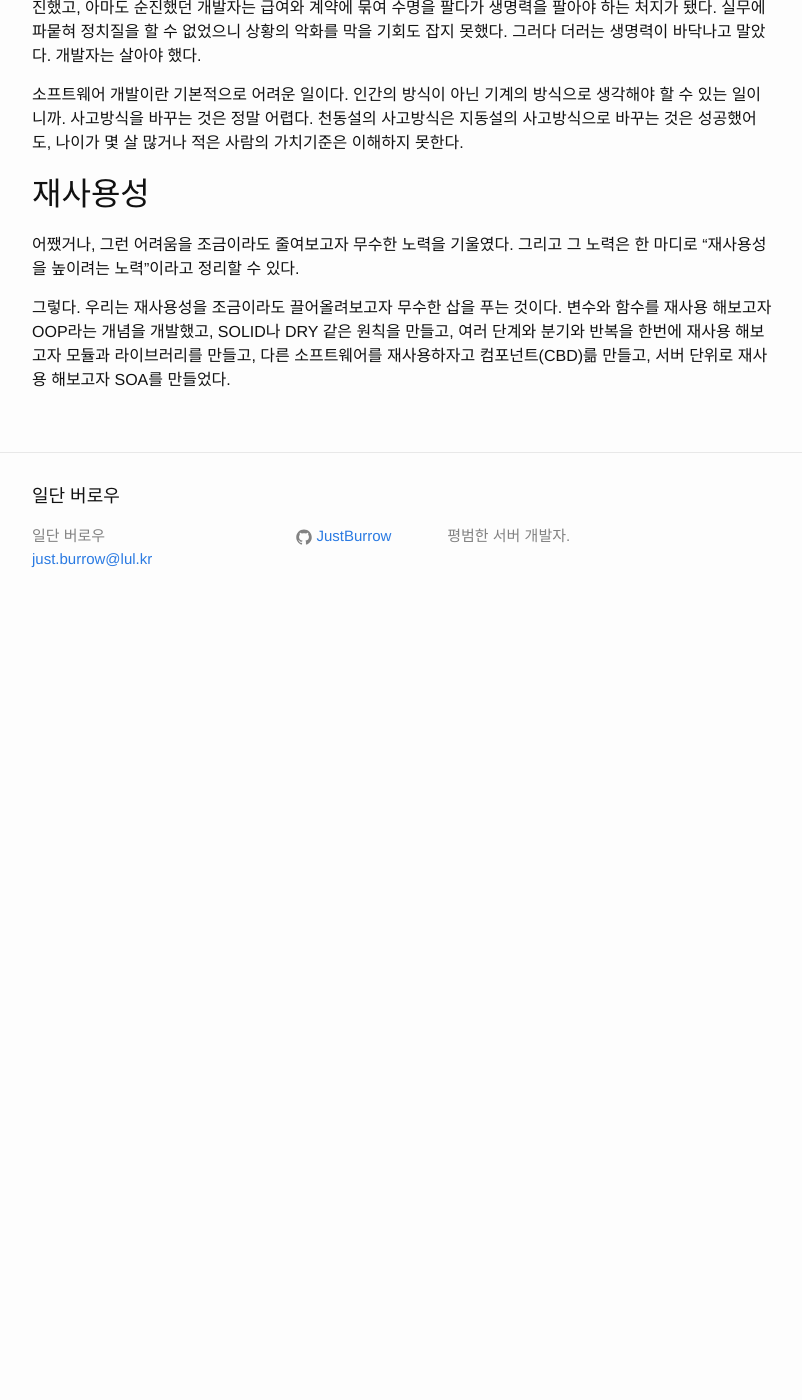
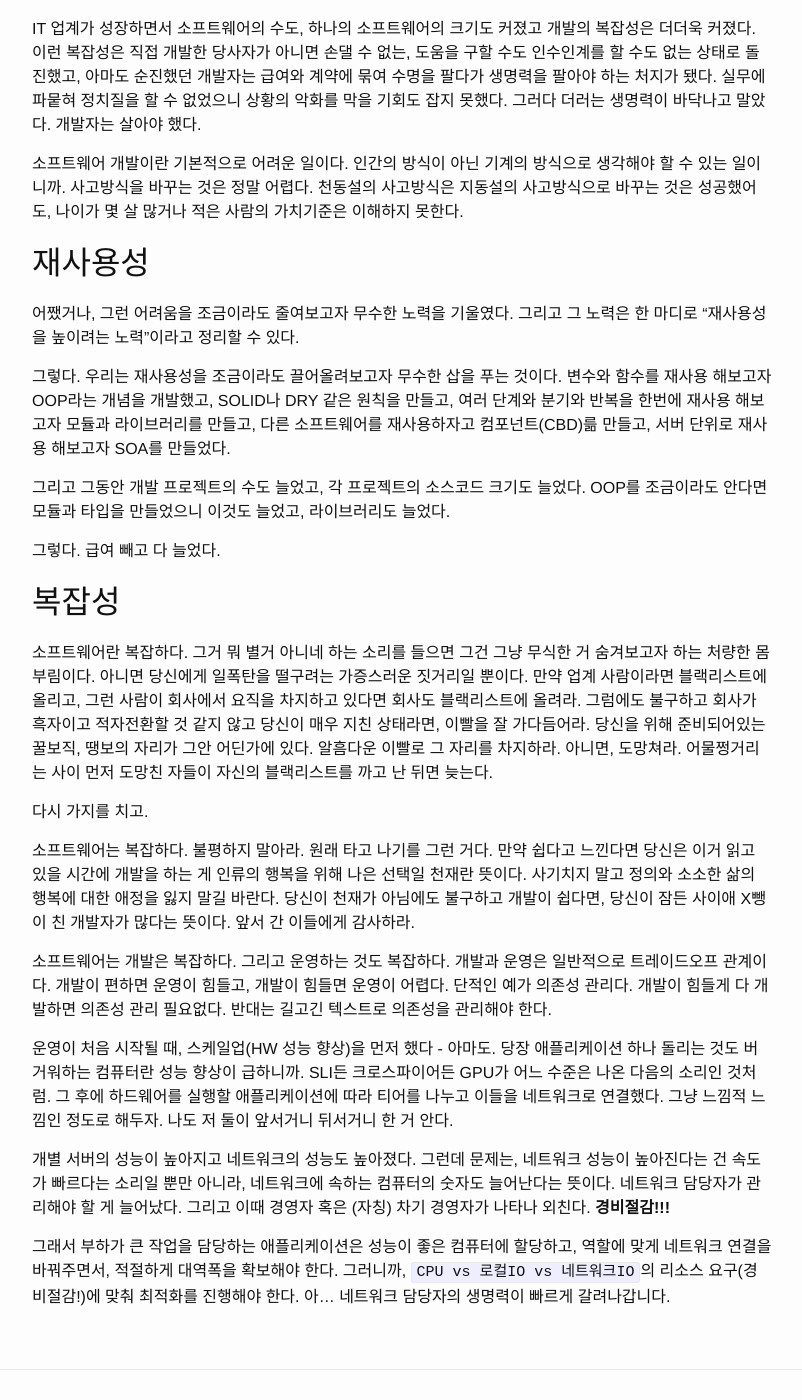
Before and after one commit to JustBurrow/JustBurrow.github.io, a Jekyll site: the page built from _posts/2016-11-29-about-microservice.markdown, in a window 1280 px wide and 1400 px high, scrolled down 426 px. Shown: the whole window, without its empty margins (238-1040 px from the left). Built offline with Jekyll 4.4.1, drawn with Linux system fonts in a browser that asks for light colours; before the commit the page ends 1056 px from its top, so only the background shows below that; some of the changed text lies outside the part shown.

Commit message:
(ADD) 복잡성에 관하여.
이제 시작.

```diff
--- a/_posts/2016-11-29-about-microservice.markdown
+++ b/_posts/2016-11-29-about-microservice.markdown
@@ -2,6 +2,9 @@
 layout: post
 title: Microservice architecture에 관한 잡생각
 ---
+
+> 이 포스트는 수 많은 억측과 상상과 착각으로 버무린 소설임을 밝힙니다.
+> 이 소설을 있는 그대로 믿었을 경우 생길 수도 있는 부끄러움은 당신의 몫입니다.
 
 C 프로그래밍을 거의 하지 않았기 때문에, 아는 바 거의 없는 시대이지만, 어쨌든 과거에 Procedure 프로그래밍이 있었다. 물론 어셈블리나 기계어의 시대도 있었지만 그건 거의 선사시대에 메머드 똥침놓던 시절의 느낌이니 빼자. 손바닥 터져라 비벼서 불피우는 건 재미나 특수한 환경 때문에 하는 거지 일상 생활은 아니다.
 
@@ -16,3 +19,23 @@ IT 업계가 성장하면서 소프트웨어의 수도, 하나의 소프트웨
 어쨌거나, 그런 어려움을 조금이라도 줄여보고자 무수한 노력을 기울였다. 그리고 그 노력은 한 마디로 "재사용성을 높이려는 노력"이라고 정리할 수 있다.
 
 그렇다. 우리는 재사용성을 조금이라도 끌어올려보고자 무수한 삽을 푸는 것이다. 변수와 함수를 재사용 해보고자 OOP라는 개념을 개발했고, SOLID나 DRY 같은 원칙을 만들고, 여러 단계와 분기와 반복을 한번에 재사용 해보고자 모듈과 라이브러리를 만들고, 다른 소프트웨어를 재사용하자고 컴포넌트(CBD)륾 만들고, 서버 단위로 재사용 해보고자 SOA를 만들었다.
+
+그리고 그동안 개발 프로젝트의 수도 늘었고, 각 프로젝트의 소스코드 크기도 늘었다. OOP를 조금이라도 안다면 모듈과 타입을 만들었으니 이것도 늘었고, 라이브러리도 늘었다.
+
+그렇다. 급여 빼고 다 늘었다.
+
+## 복잡성
+
+소프트웨어란 복잡하다. 그거 뭐 별거 아니네 하는 소리를 들으면 그건 그냥 무식한 거 숨겨보고자 하는 처량한 몸부림이다. 아니면 당신에게 일폭탄을 떨구려는 가증스러운 짓거리일 뿐이다. 만약 업계 사람이라면 블랙리스트에 올리고, 그런 사람이 회사에서 요직을 차지하고 있다면 회사도 블랙리스트에 올려라. 그럼에도 불구하고 회사가 흑자이고 적자전환할 것 같지 않고 당신이 매우 지친 상태라면, 이빨을 잘 가다듬어라. 당신을 위해 준비되어있는 꿀보직, 땡보의 자리가 그안 어딘가에 있다. 알흠다운 이빨로 그 자리를 차지하라. 아니면, 도망쳐라. 어물쩡거리는 사이 먼저 도망친 자들이 자신의 블랙리스트를 까고 난 뒤면 늦는다.
+
+다시 가지를 치고.
+
+소프트웨어는 복잡하다. 불평하지 말아라. 원래 타고 나기를 그런 거다. 만약 쉽다고 느낀다면 당신은 이거 읽고 있을 시간에 개발을 하는 게 인류의 행복을 위해 나은 선택일 천재란 뜻이다. 사기치지 말고 정의와 소소한 삶의 행복에 대한 애정을 잃지 말길 바란다. 당신이 천재가 아님에도 불구하고 개발이 쉽다면, 당신이 잠든 사이애 X뺑이 친 개발자가 많다는 뜻이다. 앞서 간 이들에게 감사하라.
+
+소프트웨어는 개발은 복잡하다. 그리고 운영하는 것도 복잡하다. 개발과 운영은 일반적으로 트레이드오프 관계이다. 개발이 편하면 운영이 힘들고, 개발이 힘들면 운영이 어렵다. 단적인 예가 의존성 관리다. 개발이 힘들게 다 개발하면 의존성 관리 필요없다. 반대는 길고긴 텍스트로 의존성을 관리해야 한다.
+
+운영이 처음 시작될 때, 스케일업(HW 성능 향상)을 먼저 했다 - 아마도. 당장 애플리케이션 하나 돌리는 것도 버거워하는 컴퓨터란 성능 향상이 급하니까. SLI든 크로스파이어든 GPU가 어느 수준은 나온 다음의 소리인 것처럼. 그 후에 하드웨어를 실행할 애플리케이션에 따라 티어를 나누고 이들을 네트워크로 연결했다. 그냥 느낌적 느낌인 정도로 해두자. 나도 저 둘이 앞서거니 뒤서거니 한 거 안다.
+
+개별 서버의 성능이 높아지고 네트워크의 성능도 높아졌다. 그런데 문제는, 네트워크 성능이 높아진다는 건 속도가 빠르다는 소리일 뿐만 아니라, 네트워크에 속하는 컴퓨터의 숫자도 늘어난다는 뜻이다. 네트워크 담당자가 관리해야 할 게 늘어났다. 그리고 이때 경영자 혹은 (자칭) 차기 경영자가 나타나 외친다. **경비절감!!!**
+
+그래서 부하가 큰 작업을 담당하는 애플리케이션은 성능이 좋은 컴퓨터에 할당하고, 역할에 맞게 네트워크 연결을 바꿔주면서, 적절하게 대역폭을 확보해야 한다. 그러니까, `CPU vs 로컬IO vs 네트워크IO`의 리소스 요구(경비절감!)에 맞춰 최적화를 진행해야 한다. 아... 네트워크 담당자의 생명력이 빠르게 갈려나갑니다.
```
